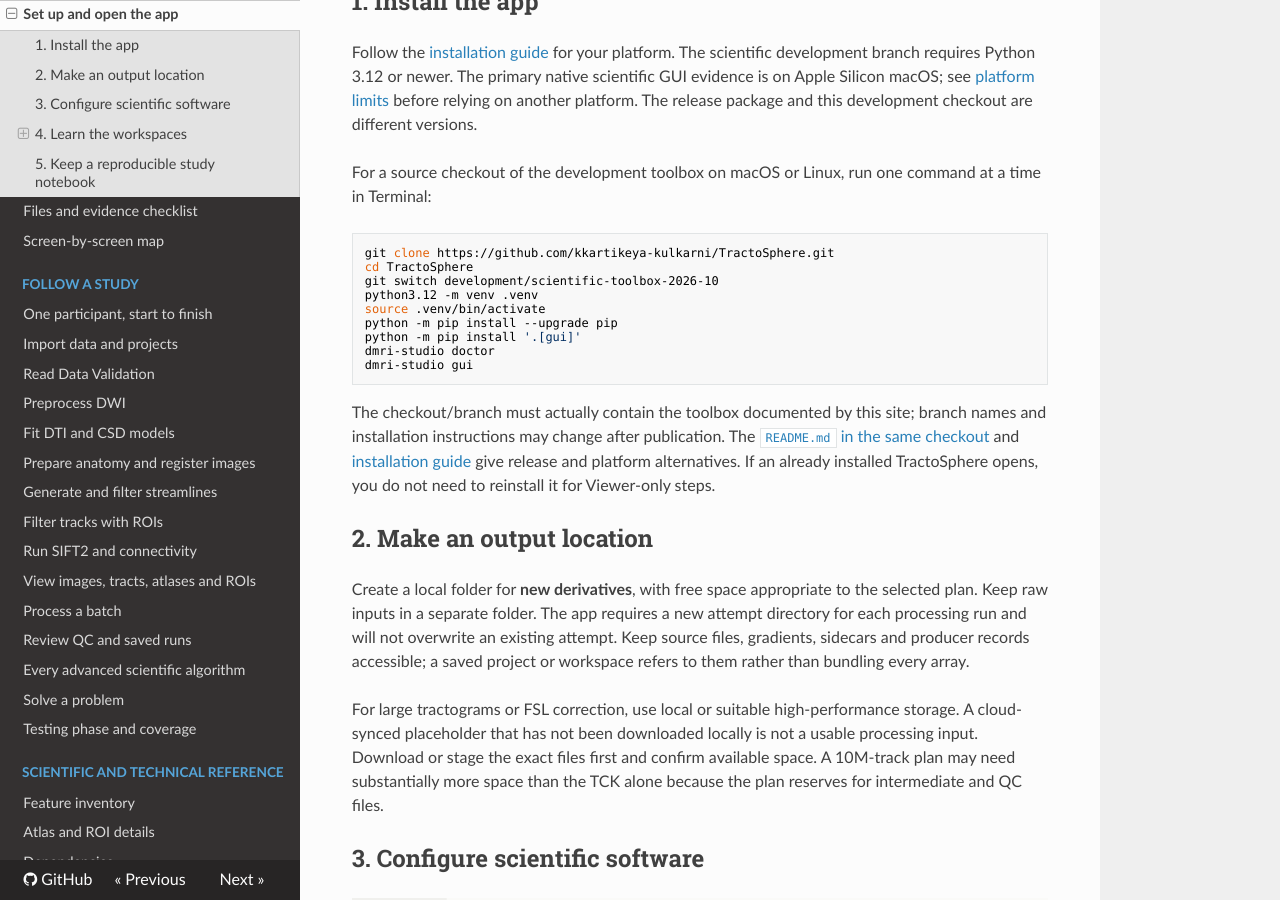
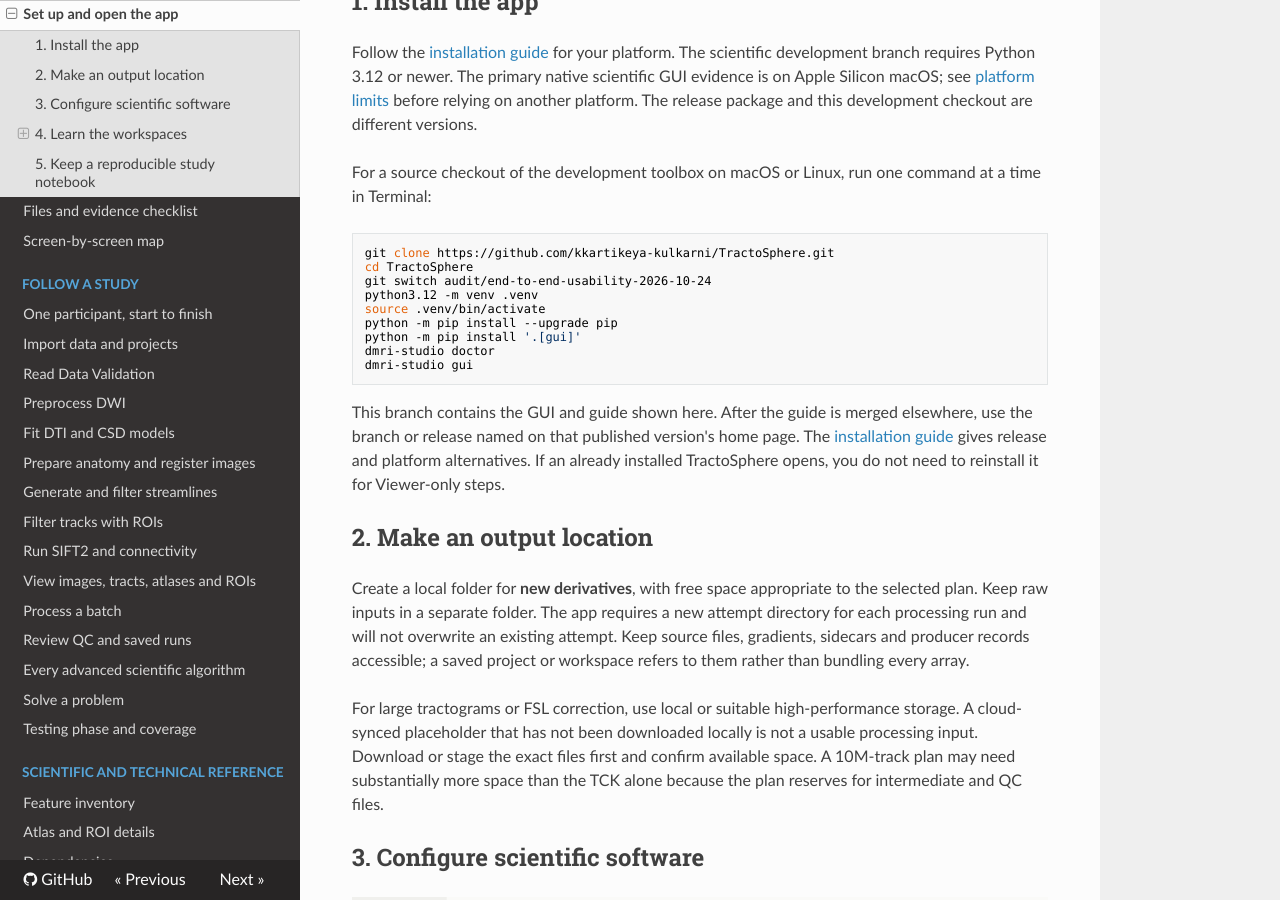
Before and after one commit to kkartikeya-kulkarni/TractoSphere, an MkDocs documentation site: the page built from docs/user-guide/first-run.md, in a window 1280 px wide and 900 px high, scrolled down 343 px. Built offline with MkDocs 1.6.1, drawn with Linux system fonts in a browser that asks for light colours; nearby versions of some CDN libraries; some of the changed text lies outside the part shown.

Commit message:
docs: correct guide checkout and Read the Docs branch setup

````diff
--- a/docs/user-guide/first-run.md
+++ b/docs/user-guide/first-run.md
@@ -11,7 +11,7 @@
 ```sh
 git clone https://github.com/kkartikeya-kulkarni/TractoSphere.git
 cd TractoSphere
-git switch development/scientific-toolbox-2026-10
+git switch audit/end-to-end-usability-2026-10-24
 python3.12 -m venv .venv
 source .venv/bin/activate
 python -m pip install --upgrade pip
@@ -20,7 +20,7 @@
 dmri-studio gui
 ```
 
-The checkout/branch must actually contain the toolbox documented by this site; branch names and installation instructions may change after publication. The [`README.md` in the same checkout](https://github.com/kkartikeya-kulkarni/TractoSphere) and [installation guide](../installation.md) give release and platform alternatives. If an already installed TractoSphere opens, you do not need to reinstall it for Viewer-only steps.
+This branch contains the GUI and guide shown here. After the guide is merged elsewhere, use the branch or release named on that published version's home page. The [installation guide](../installation.md) gives release and platform alternatives. If an already installed TractoSphere opens, you do not need to reinstall it for Viewer-only steps.
 
 ## 2. Make an output location
 
@@ -57,7 +57,7 @@
 
 ### Use every Preferences control
 
-Open **Preferences** from the sidebar or **Edit → Preferences**. Under **Appearance → Color scheme**, choose **Follow system appearance**, **Light** or **Dark**; the choice changes application chrome, not image values or scientific color maps. **Accessibility → Suppress nonessential interface motion** is checked and currently disabled because this interface has no decorative animation. **Scientific software → Open Software Dependencies…** opens the same setup screen described above. Expand **About** for the app's version and research-use notice. None of these choices edits source MRI files, registration transforms, tractograms or saved QC decisions.
+Open **Preferences** from the sidebar or **Edit → Preferences**. Under **Appearance → Color scheme**, choose **Follow system appearance**, **Light** or **Dark**; the choice changes application chrome, not image values or scientific color maps. **Accessibility → Suppress nonessential interface motion** is checked and currently disabled because this interface has no decorative animation. **Scientific software → Open Software Dependencies…** opens the same setup screen described above. Expand **About** for the product name and research-use notice. None of these choices edits source MRI files, registration transforms, tractograms or saved QC decisions.
 
 ## 5. Keep a reproducible study notebook
 
--- a/mkdocs.yml
+++ b/mkdocs.yml
@@ -1,6 +1,7 @@
 site_name: TractoSphere User Guide
 site_description: Step-by-step GUI guide for the TractoSphere research toolbox
 repo_url: https://github.com/kkartikeya-kulkarni/TractoSphere
+edit_uri: edit/audit/end-to-end-usability-2026-10-24/docs/
 docs_dir: docs
 exclude_docs: |
   /requirements.txt
````
Also changed, not shown: README.md (+1 -1 lines), docs/index.md (+1 -1 lines), 1 other file.
